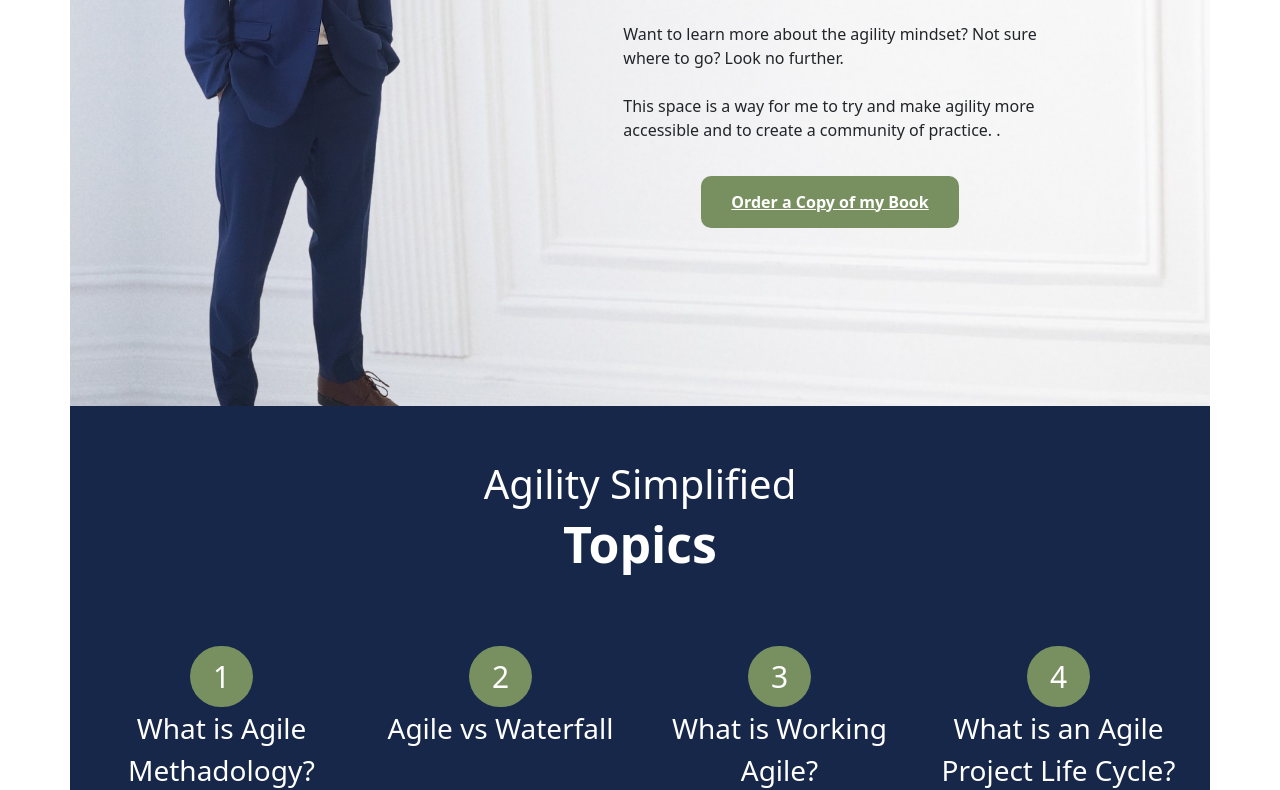
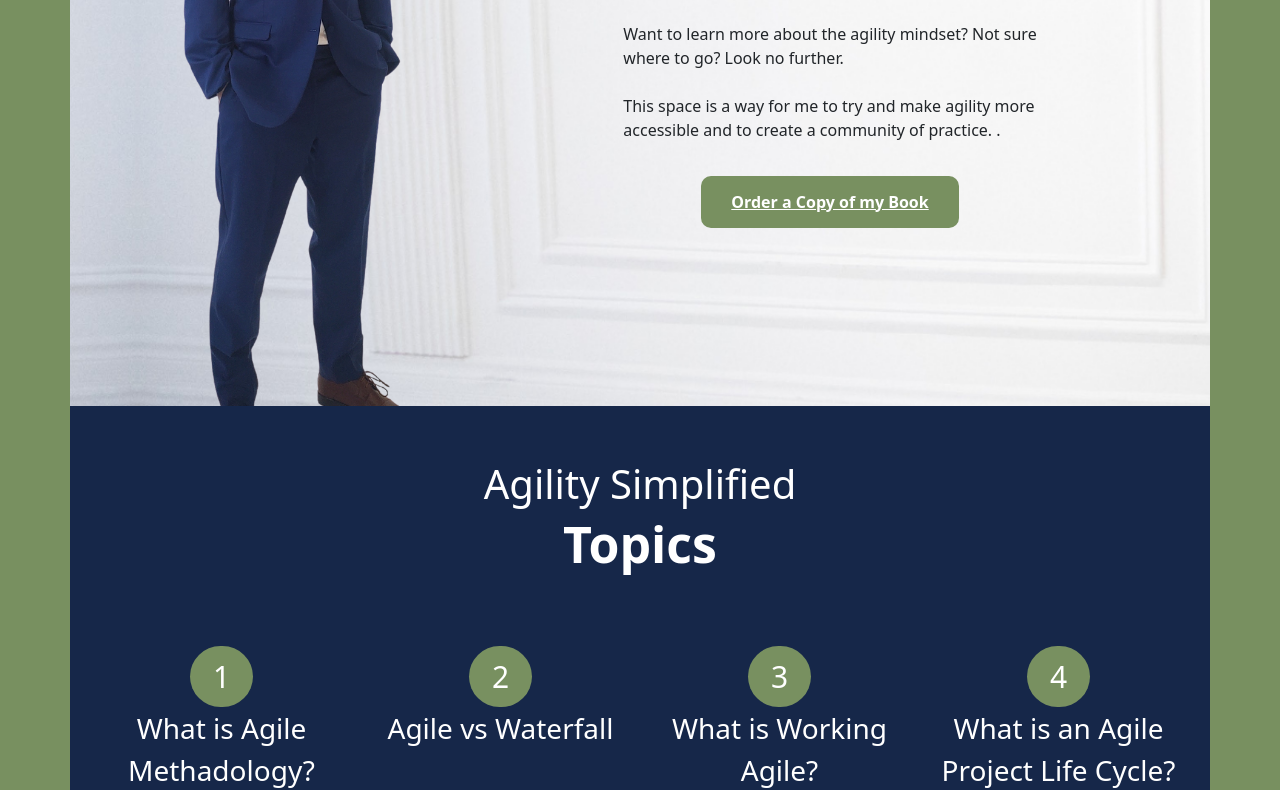
Before and after one commit to sahariarahmmadshakil/Agility-With-Jeff, a plain HTML site: page blog.html in a window 1280 px wide. Shown: the part 433-1223 px from the top of the page. Drawn offline with nearby package versions, Linux system fonts and the light colour scheme.

Commit message:
added function

```diff
--- a/css/agilebydesign.css
+++ b/css/agilebydesign.css
@@ -1,6 +1,6 @@
 body {
-    max-width: 1360px;
     margin: auto;
+    background-color: #e1dee1;
 }
 
 html,
--- a/css/blog.css
+++ b/css/blog.css
@@ -1,6 +1,6 @@
 body {
-    max-width: 1360px;
-    margin: auto;
+     margin: auto;
+    background-color: #789060;;
 }
 
 html,
--- a/css/portfolio.css
+++ b/css/portfolio.css
@@ -1,6 +1,6 @@
 body {
-    max-width: 1360px;
     margin: auto;
+    background-color: #e1dee1;
 }
 
 html,
--- a/css/style.css
+++ b/css/style.css
@@ -1,5 +1,5 @@
 body {
-    max-width: 1920px;
+
     margin: auto;
     background-color: #e1dee1;
 }
```
